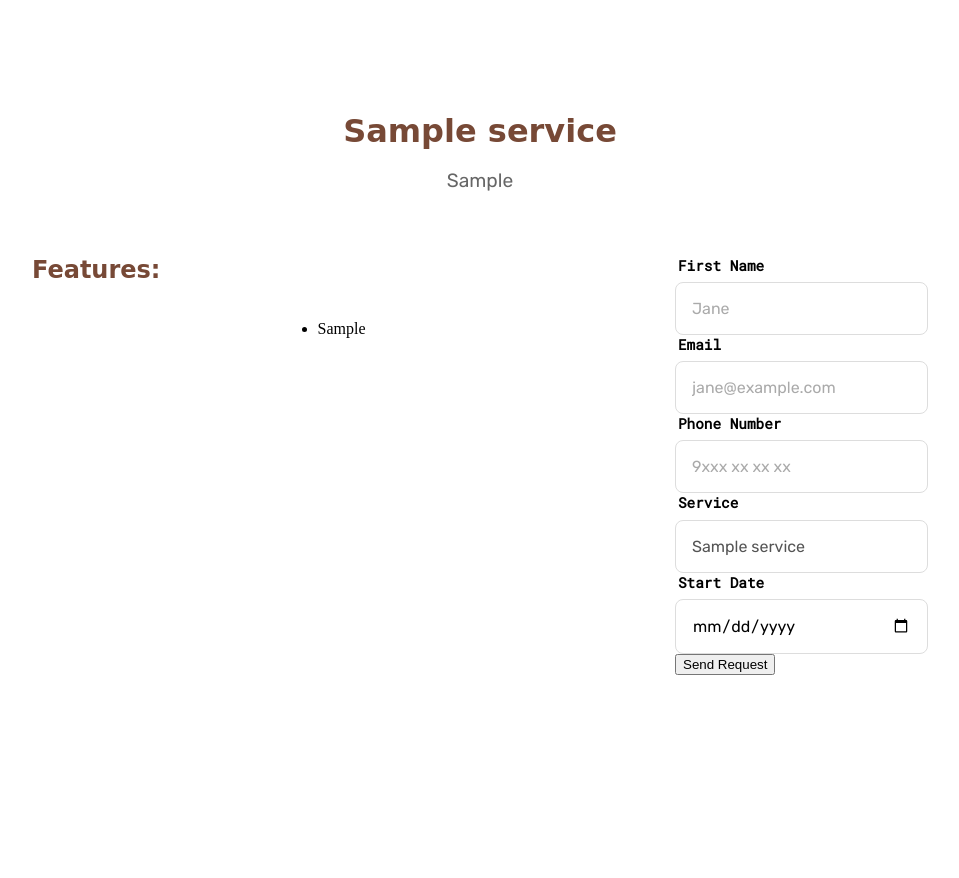
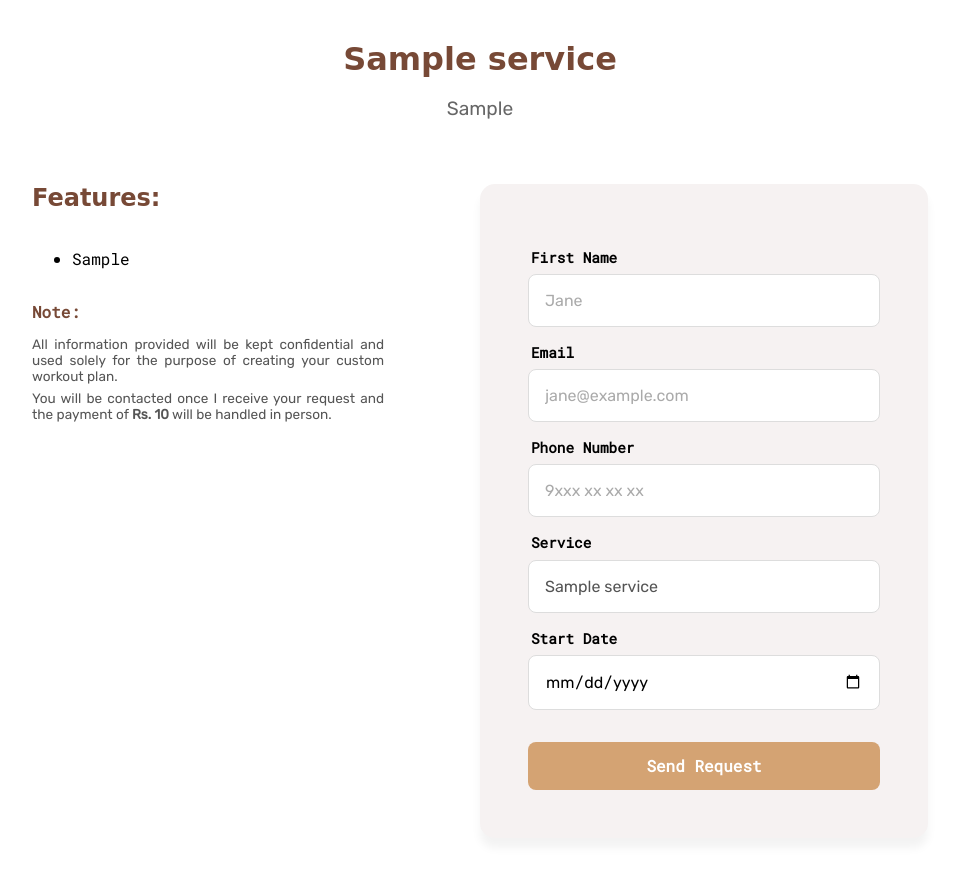
Before and after one commit to whyme-duh/sapp-fit, a Django app: a page that uses website/templates/website/service/booknow.html in a window 1280 px wide. Shown: the part 141-1019 px from the top of the page, without its empty margins (160-1119 px from the left). Before the commit the page ends 816 px from the top, so only its background shows below. Run offline with Django 4.2, Linux system fonts and the light colour scheme; tables that the repository leaves empty hold one stand-in row (values such as "Sample post"); some libraries are stand-ins or nearby versions; some web fonts are replaced.

Commit message:
added booking form validation and created new book now page. Closed #8 #7

```diff
--- a/website/form.py
+++ b/website/form.py
@@ -7,7 +7,7 @@ class BookingForm(forms.Form):
 
     name = forms.CharField(max_length=100, widget=forms.TextInput(attrs={'class': 'form-control', 'placeholder': 'Your Name'}))
     email = forms.EmailField(widget=forms.EmailInput(attrs={'class': 'form-control', 'placeholder': 'Your Email'}))
-    phone_number = forms.CharField(max_length=10, widget=forms.TextInput(attrs={'class': 'form-control', 'placeholder': 'Your Phone Number'}))
+    phone_number = forms.IntegerField( widget=forms.NumberInput(attrs={'class': 'form-control', 'maxlength' : 10}))
     preferred_date = forms.DateField(
         widget=forms.DateInput(
             attrs={
@@ -25,6 +25,15 @@ class BookingForm(forms.Form):
                 'value': '',
                 'disabled': 'disabled',
             }))
+
+
+    def clean(self):
+        super(BookingForm, self).clean()
+        phone_number = self.cleaned_data['phone_number']
+        if len(str(phone_number)) != 10:
+            self._errors['phone_number'] = self.error_class(['Please enter valid phone number with 10 digits.'])
+        return self.cleaned_data
+
 
 
 class ClientForm(forms.ModelForm):
--- a/website/models.py
+++ b/website/models.py
@@ -129,7 +129,9 @@ class Booking(models.Model):
         ("Cancelled" , "Cancelled") ]
     name = models.CharField(max_length=100)
     email = models.EmailField()
-    phone_number = models.IntegerField()
+    phone_number = models.IntegerField(
+        max_length=10
+    )
     service = models.ForeignKey(Service, on_delete=models.PROTECT)
     message = models.TextField(blank=True)
     preferred_date = models.DateField()
--- a/website/static/website/booknow.css
+++ b/website/static/website/booknow.css
@@ -1,120 +1,230 @@
-.modal-overlay {
 
-    width: 100%;
-    height: 100%;
-    background-color: rgba(17, 24, 39, 0.4);
-    backdrop-filter: blur(4px);
-    align-items: center;
-    justify-content: center;
-    z-index: 1000;
+.request-container {
+    width: var(--container-width);
+    margin-block: calc(var(--margin-top)/2);
 }
 
-.modal-box {
-    border-radius: 16px;
-    width: 100%;
-    max-width: 600px; /* Keeps the form from getting too wide */
-    box-shadow: 0 20px 25px -5px rgba(0, 0, 0, 0.1), 0 10px 10px -5px rgba(0, 0, 0, 0.04);
-    animation: modalFadeIn 0.2s ease-out;
+.request-header {
+    text-align: center;
+    margin-bottom: 4em;
 }
 
-@keyframes modalFadeIn {
-    from { opacity: 0; transform: translateY(-20px); }
-    to { opacity: 1; transform: translateY(0); }
-}
-
-.modal-header {
-    display: flex;
-    justify-content: space-between;
-    align-items: center;
-    padding: 20px 24px;
-    border-bottom: 1px solid var(--border-color);
-}
-
-.modal-header h2 {
-    font-size: 1.25rem;
-    font-weight: 600;
-    margin: 0;
-    color: var(--text-primary);
-}
-
-.close-btn {
-    background: none;
-    border: none;
-    font-size: 1.5rem;
-    color: var(--text-secondary);
-    cursor: pointer;
-    line-height: 1;
-    transition: color 0.2s;
-}
-
-.close-btn:hover {
-    color: var(--text-primary);
-}
-
-.modal-footer {
-    display: flex;
-    justify-content: flex-end;
-    gap: 12px;
-    padding: 20px 24px;
-    border-top: 1px solid var(--border-color);
-    background-color: #F9FAFB;
-    border-radius: 0 0 16px 16px;
-}
-form{
-    width: 100%;
-}
-
-.modal-body {
-    width: 100%;
-    padding: 24px;
-}
-
-.form-grid {
-    display: grid;
-    grid-template-columns: 1fr 1fr;
-    gap: 20px;
+.request-header .subtitle {
+    font-family: var(--paragraph-font);
+    color: #666;
+    font-size: 1.2em;
+    max-width: 600px;
+    margin: 1em auto 0 auto;
 }
 
 
-.form-group label {
-    display: block;
-    font-size: 0.875rem;
-    font-weight: 500;
-    color: var(--text-primary);
-    margin-bottom: 8px;
+.request-split {
+    display: flex;
+    gap: 6em;
+    justify-content: space-between;
 }
 
-.form-control, .form-select {
-    width: 100%;
-    padding: 10px 12px;
-    border: 1px solid #D1D5DB;
-    border-radius: 8px;
-    font-family: var(--font-family);
-    font-size: 0.875rem;
-    color: var(--text-primary);
-    background-color: #FFFFFF;
-    outline: none;
-    transition: all 0.2s ease;
+.request-info {
+    flex: 1;
 }
 
-.form-control:focus, .form-select:focus {
-    border-color: var(--accent-color);
-    box-shadow: 0 0 0 4px rgba(79, 70, 229, 0.1);
+.request-form-wrapper {
+    flex: 1;
+    background-color: #F6F2F2;
+    padding: 3em;
+    border-radius: 15px;
+    box-shadow: 0 10px 10px rgba(0,0,0,0.05);
 }
 
-/* Fixes textarea resizing */
-.form-control[rows] {
-    resize: vertical;
-    min-height: 80px;
+
+.request-info h2 {
+    font-family: var(--title-family);
+    color: #774936;
+    margin-bottom: 1.5em;
 }
 
-.full-width {
-    grid-column: 1 / -1; /* Spans across both columns */
+
+
+
+.step  {
+    font-family: var(--role-font);
+    margin-bottom: 0.5em;
 }
 
-.mt-4 {
-    margin-top: 20px;
+.note{
+    margin-top: 2em;
 }
-.bt-4 {
-    margin-bottom: 10px;
+
+.note h4{
+    font-family: var(--role-font);
+    color:  #774936;
+    margin-bottom: 0.85em;
 }
+.note p{
+    font-family: var(--paragraph-font);
+    color: #555;
+    font-size: 0.85em;
+    margin-bottom: 0.5em;
+    text-align: justify;
+}
+
+.custom-form {
+    display: flex;
+    flex-direction: column;
+    gap: 1.5em;
+}
+
+.form-row {
+    display: flex;
+    gap: 1.5em;
+}
+
+.form-group {
+    display: flex;
+    flex-direction: column;
+    width: 100%;
+    margin-top: 1em;
+}
+
+.form-group label {
+    font-family: var(--role-font);
+    text-align: left;
+    font-weight: bold;
+    margin:0;
+    padding-left:0.2em;
+    margin-bottom: 0.5em;
+    font-size: 0.9em;
+}
+.alert-danger{
+    list-style-type: none;
+    font-size: 1em;
+    text-align: left;
+    margin:0;
+    padding:0;
+    margin-top: 1em;
+}
+.errorlist{
+    list-style-type:none ;
+    margin:0;
+    padding:0;
+}
+.errorlist li{
+    color:red;
+}
+
+.custom-form input[type="text"],
+.custom-form input[type="email"],
+.custom-form select,
+.custom-form textarea {
+    padding: 1em;
+    border: 1px solid #ddd;
+    border-radius: 8px;
+    font-family: var(--paragraph-font);
+    font-size: 1em;
+    width: 100%;
+    background-color: white;
+}
+
+.custom-form input:focus,
+.custom-form select:focus,
+.custom-form textarea:focus {
+    outline: 2px solid var(--button-color);
+    border-color: transparent;
+}
+
+
+
+
+.submit-btn {
+    width: 100%;
+    background-color: var(--button-color);
+    color: white;
+    border: none;
+    padding-block :0.85em;
+    font-size: 1em;
+    font-family: var(--role-font);
+    font-weight: bold;
+    border-radius: 8px;
+    cursor: pointer;
+    margin-top: 2em;
+    transition: 0.3s;
+}
+
+.submit-btn:hover {
+    background-color: #b65329;
+}
+
+
+@media only screen and (max-width: 1024px) {
+    .request-container { width: 90%; }
+    .request-split { flex-direction: column; gap: 3em; }
+    .form-row { flex-direction: column; gap: 1.5em; }
+}
+@media only screen and (max-width: 768px) {
+    .request-form-wrapper { padding: 1.5em; }
+    .radio-group { flex-direction: column; }
+}
+
+
+.form-control {
+    width: 100%;
+    padding: 1em;
+    border: 1px solid #ddd;
+    border-radius: 8px;
+    font-family: var(--paragraph-font);
+    font-size: 1em;
+    background-color: white;
+    box-sizing: border-box;
+    transition: all 0.3s ease;
+}
+
+
+.form-control:focus {
+    outline: none;
+    border-color: var(--button-color);
+    box-shadow: 0 0 0 3px rgba(186, 150, 134, 0.2);
+}
+
+
+textarea.form-control {
+    resize: vertical;
+}
+
+.form-control::placeholder {
+    color: #aaa;
+}
+
+.custom-form {
+    width:100%;
+    display: flex;
+    flex-direction: column;
+    gap: 1.5em;
+}
+
+.form-row {
+    display: flex;
+    width: 100%;
+    gap: 1.5em;
+}
+
+.form-group {
+    display: flex;
+    flex-direction: column;
+    width: 100%;
+    flex: 1;
+}
+
+.form-label {
+    font-family: var(--role-font);
+    font-weight: bold;
+    margin-bottom: 0.5em;
+    font-size: 0.9em;
+    color: #333;
+}
+
+@media only screen and (max-width: 768px) {
+    .form-row {
+        flex-direction: column;
+        gap: 1.5em;
+    }
+}
--- a/website/static/website/service-detail.css
+++ b/website/static/website/service-detail.css
@@ -71,7 +71,8 @@
     color: white;
 }
 .book-now-btn{
-    margin-top: 2em;
+    position: absolute;
+    margin-top: 3em;
     padding: 14px 35px;
     background-color: var(--accent-color);
     color: #fff;
--- a/website/templates/website/service/booknow.html
+++ b/website/templates/website/service/booknow.html
@@ -3,7 +3,7 @@
 {% load widget_tweaks %}
 
 {% block extra_css %}
-<link rel="stylesheet" href="{% static 'website/customrequeststyle.css' %}">
+<link rel="stylesheet" href="{% static 'website/booknow.css' %}">
 
 
 {% endblock %}
@@ -18,7 +18,6 @@
         <h1 class="title">{{service.title}} </h1>
         <p class="subtitle">{{service.info}} </p>
     </div>
-
     <div class="request-split">
         <div class="request-info">
             <h2>Features:</h2>
@@ -29,9 +28,15 @@
 
             {% endfor %}
 
+            <div class="note">
+                <h4>Note: </h4>
+                <p>All information provided will be kept confidential and used solely for the purpose of creating your custom workout plan.</p>
+                <p>You will be contacted once I receive your request and the payment of <strong>Rs. {{service.price}}</strong> will be handled in person.</p>
+            </div>
+
         </div>
 
-            <div class="modal-box">
+        <div class="request-form-wrapper">
 
             <form method="POST" id="clientForm">
                 {% csrf_token %}
@@ -49,6 +54,9 @@
                     <div class="form-group">
                         <label for="{{ form.phone_number.id_for_label }}">Phone Number</label>
                         {% render_field form.phone_number class="form-control bt-4" placeholder="9xxx xx xx xx " %}
+                        {% if form.errors.phone_number %}
+                        <p class="alert-danger">{{form.errors.phone_number}}</p>
+                        {% endif %}
                     </div>
                     <div class="form-group">
                         <label for="{{ form.service_type.id_for_label }}">Service</label>
@@ -65,11 +73,9 @@
                 </div>
 
                 <div class="modal-footer">
-                    <button type="submit" class="btn btn-primary">Send Request</button>
+                    <button type="submit" class="submit-btn primary">Send Request</button>
                 </div>
             </form>
-            </div>
-
         </div>
 
 </div>
--- a/website/views.py
+++ b/website/views.py
@@ -201,7 +201,8 @@ def service_book_now(request, slug):
 
         else:
             error_details = form.errors.as_text()
-            messages.error(request, f'Error occured. Try again! Details: {error_details}')
+            print(error_details)
+            messages.error(request, f'Error occured. Try again!')
     else:
         form = BookingForm()
     return render(request, 'website/service/booknow.html', {'service' : Service.objects.get(slug = slug), 'form': form} )
```
Also changed, not shown: website/migrations/0036_alter_booking_phone_number.py (added).
